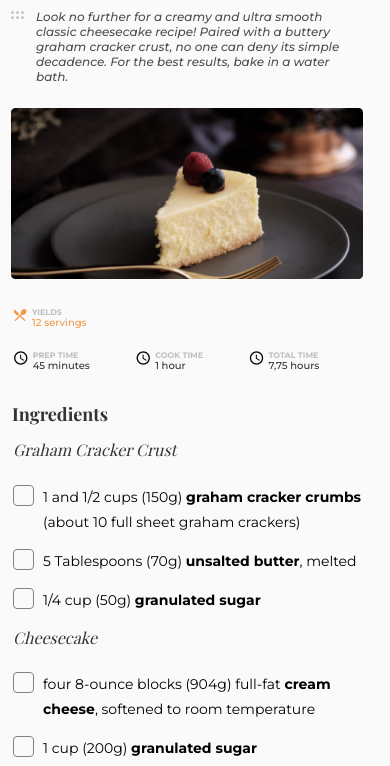
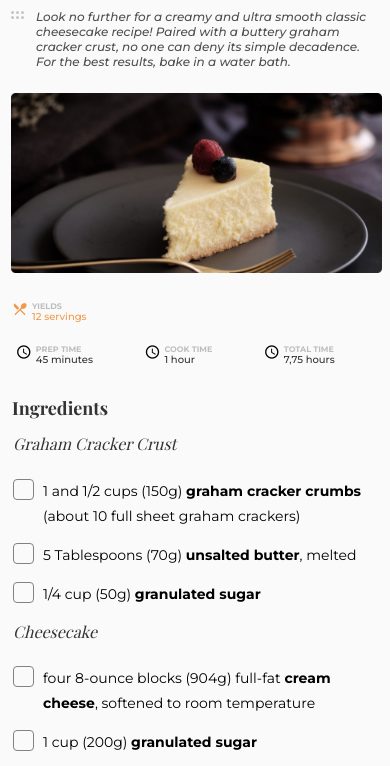
Before and after one commit to brayanbarroso/recipe-blog, a plain HTML site: page index.html in a window 390 px wide. Shown: the part 67-833 px from the top of the page. Drawn offline with nearby package versions, Linux system fonts and the light colour scheme; a web font is replaced by a local one.

Commit message:
ajustando desing mobile first

```diff
--- a/css/main.css
+++ b/css/main.css
@@ -20,11 +20,11 @@ body {
 }
 
 img {
-  width: 100%;
+  max-width: 100%;
 }
 
 .wrapper {
-  width: 352px;
+  width: 95%;
 }
 
 .header-content h1 {
@@ -57,7 +57,7 @@ img {
 }
 
 .header-content img {
-  margin: 24px 0 24px 11px;
+  margin: 24px 12px 24px 11px;
 }
 
 /* Aside */
```
